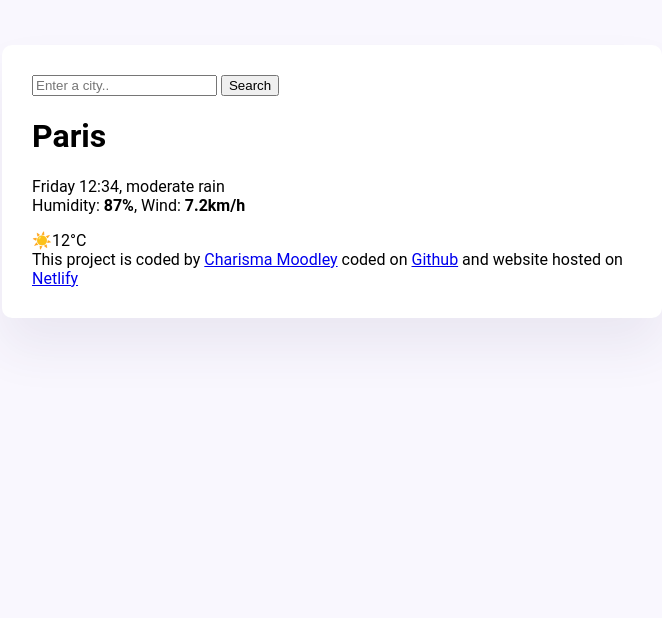
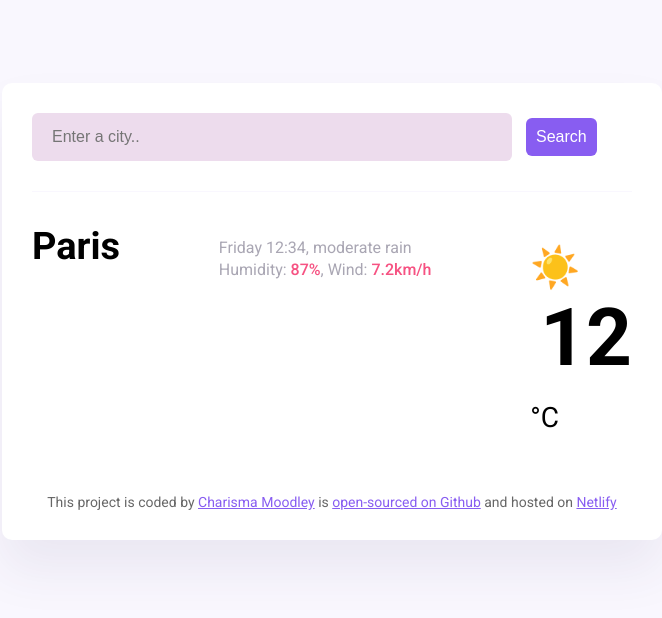
Before and after one commit to cjmoodley16/Charisma-meteo, a plain HTML site: page index.html in a window 1280 px wide. Shown: the whole page, without its empty margins (308-970 px from the left). Drawn offline with Linux system fonts and the light colour scheme.

Commit message:
added basic css

```diff
--- a/index.html
+++ b/index.html
@@ -4,33 +4,53 @@
     <meta charset="UTF-8" />
     <meta name="viewport" content="width=device-width, initial-scale=1.0" />
     <link rel="stylesheet" href="src/style.css" />
+    <link rel="preconnect" href="https://fonts.googleapis.com" />
+    <link rel="preconnect" href="https://fonts.gstatic.com" crossorigin />
+    <link
+      href="https://fonts.googleapis.com/css2?family=Comic+Neue:ital,wght@0,300;0,400;0,700;1,300;1,400;1,700&family=Roboto:ital,wght@0,100..900;1,100..900&display=swap"
+      rel="stylesheet"
+    />
     <title>Weather App</title>
   </head>
   <body>
+    <main>
          <div class="weather-app">
         <header>
-        <form>
-        <input type="search"placeholder="Enter a city.." required/>
-        <input type="submit" value ="Search"/>
+          <form class="search-form">
+            <input
+              type="search"
+              placeholder="Enter a city.."
+              required
+              class="search-form-input"
+            />
+            <input type="submit" value="Search" class="search-form-button" />
           </form>
         </header>
-    <h1>Paris</h1>
-    <p>
+        <main>
+       <div class="weather-app-data">
+        <h1 class="weather-app-city">Paris</h1>
+        <p class="weather-app-details">
           Friday 12:34, moderate rain <br />
           Humidity: <strong>87%</strong>, Wind: <strong>7.2km/h</strong>
         </p>
-    <div> ☀️12°C</div>
-</body>
+      <div class="weather-app-temperarute-container">
+        <div class="weather-app-icon">☀️</div>
+        <div class="weather-app-temperature">12</div>
+        <div class="weather-app-unit">°C</div>
+      </div>
+      </div>
+    </main>
+
       <footer>
         This project is coded by
         <a href="https://github.com/cjmoodley16" target="_blank">
           Charisma Moodley</a
         >
-      coded on
+        is
         <a href="https://github.com/cjmoodley16/Charisma-meteo" target="_blank">
-        Github</a
+          open-sourced on Github</a
         >
-      and website hosted on
+        and hosted on
         <a
           href="https://app.netlify.com/teams/cjmoodley16/projects"
           target="_blank"
@@ -38,5 +58,5 @@
           Netlify</a
         >
       </footer>
-  </div>
+    </body>
 </html>
--- a/src/style.css
+++ b/src/style.css
@@ -1,6 +1,16 @@
 body {
   background: #f9f7fe;
   font-family: "Roboto", sans-serif;
+}
+a {
+  color: #885df1;
+}
+h1 {
+  display: block;
+}
+header {
+  border-bottom: 1px solid #f9f7fe;
+  padding: 0 0 30px 0;
 }
 .weather-app {
   background: white;
@@ -10,6 +20,68 @@ body {
   box-shadow: 0 30px 50px rgba(65, 50, 100, 0.08);
   border-radius: 10px;
 }
-.strong {
+.search-form-input {
+  background-color: rgb(237, 220, 237);
+  border: none;
+  border-radius: 6px;
+  width: 80%;
+  font-size: 16px;
+  padding: 15px 20px;
+}
+.search-form-button {
+  background: #885df1;
+  padding: 10px;
+  border: none;
+  border-radius: 6px;
+  color: white;
+  margin-left: 10px;
+  font-size: 16px;
+}
+main {
+  padding: 30px 0;
+}
+
+.weather-app-data {
+  display: flex;
+  justify-content: space-between;
+}
+.weather-app-city {
+  margin: 0;
+  font-size: 38px;
+  line-height: 48px;
+}
+.weather-app-details {
+  font-size: 16px;
+  line-height: 20px;
+  color: rgba(39, 33, 66, 0.4);
+}
+.weather-app-data strong {
   color: #f65282;
+  line-height: 24px;
+  font-weight: 500;
+  font-size: 16px;
 }
+.weather-app-temperature-container {
+  display: flex;
+}
+.weather-app-icon {
+  font-size: 40px;
+  margin-top: 22px;
+}
+.weather-app-temperature {
+  font-size: 80px;
+  font-weight: bold;
+  margin-left: 10px;
+}
+
+.weather-app-unit {
+  margin-top: 16px;
+  font-size: 28px;
+}
+footer {
+  border-top: #f9f7fe;
+  padding: 30px 0 0 0;
+  text-align: center;
+  font-size: 14px;
+  color: rgba(0, 0, 0, 0.6);
+}
```
Lines whose indentation alone changed are shown as unchanged.
